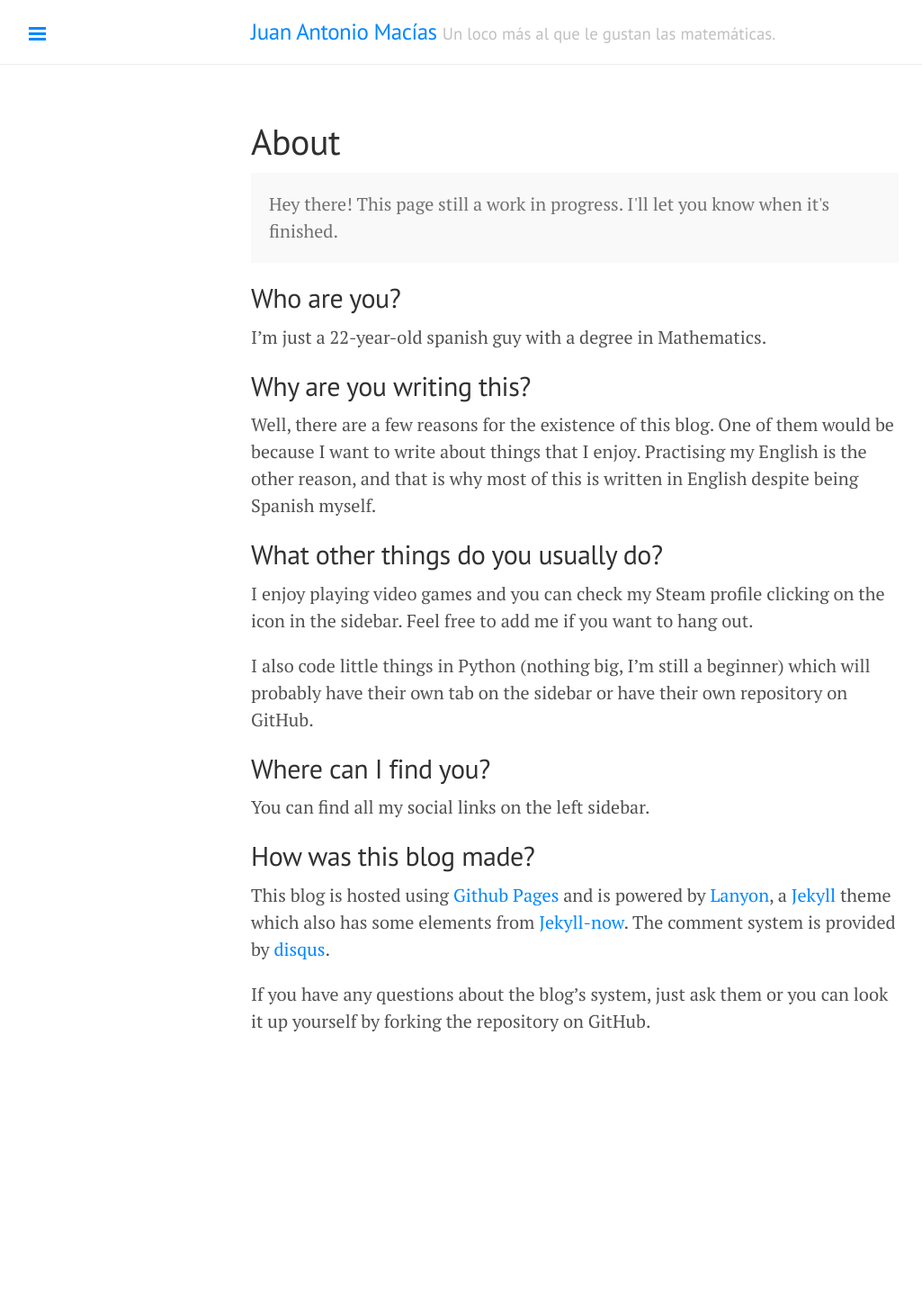
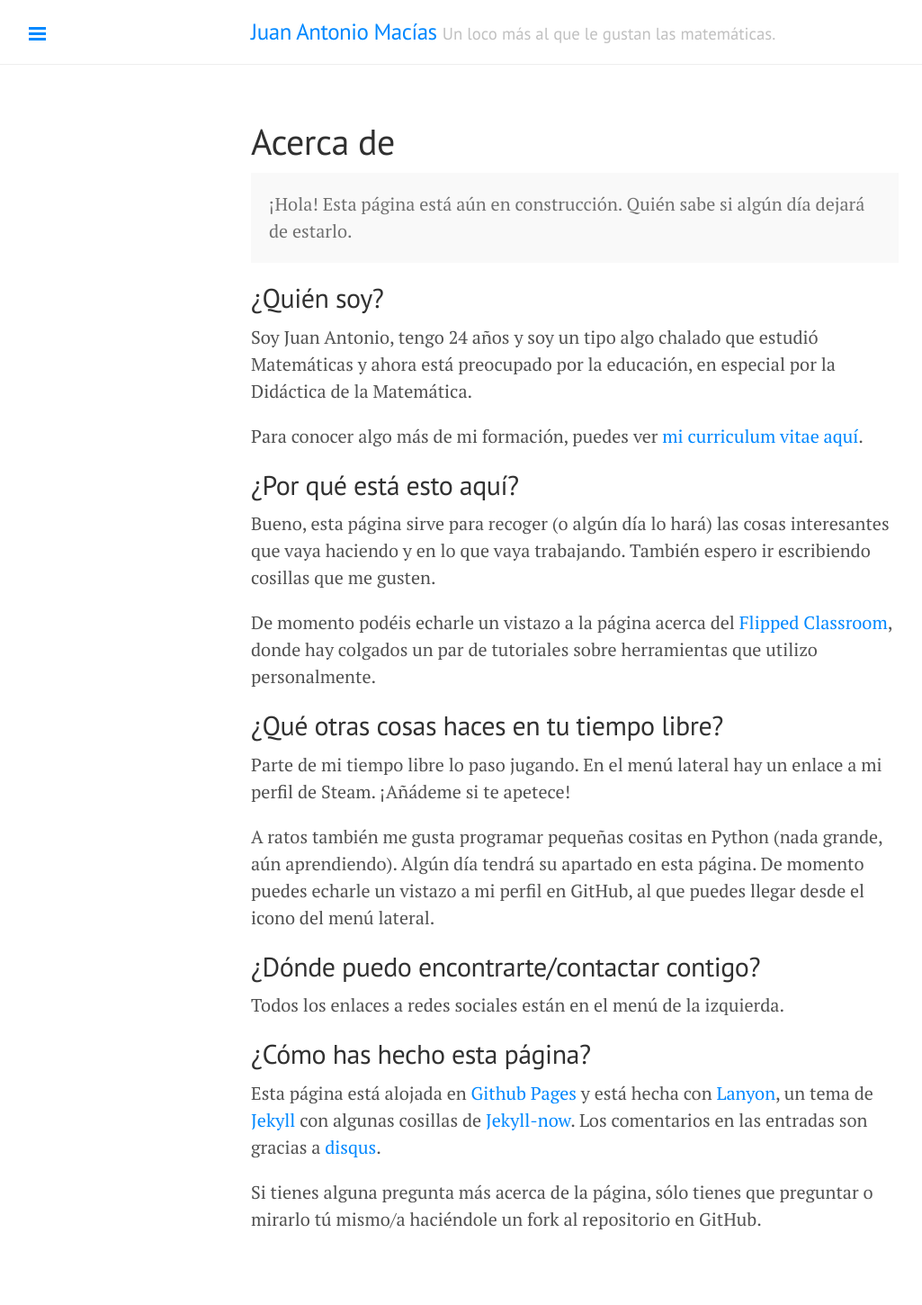
Before and after one commit to JuanMtg/juanmtg.github.io, a Jekyll site: the page built from about.md, in a window 1280 px wide. Shown: the whole page at 90% size, without its empty margins (1-1026 px from the left). Built offline with Jekyll 4.4.1, drawn with Linux system fonts in a browser that asks for light colours; before the commit the page ends 1230 px from its top, so only the background shows below that.

Commit message:
Updated about page and added CV.

```diff
--- a/about.md
+++ b/about.md
@@ -1,36 +1,40 @@
 ---
 layout: page
-title: About
+title: Acerca de
 ---
 
 <p class="message">
-  Hey there! This page still a work in progress. I'll let you know when it's finished.
+ ¡Hola! Esta página está aún en construcción. Quién sabe si algún día dejará de estarlo.
 </p>
 
 
-## Who are you?
-I'm just a 22-year-old spanish guy with a degree in Mathematics.
+## ¿Quién soy?
+Soy Juan Antonio, tengo 24 años y soy un tipo algo chalado que estudió Matemáticas y ahora está preocupado por la educación,
+ en especial por la Didáctica de la Matemática.
 
-## Why are you writing this?
-Well, there are a few reasons for the existence of this blog. One of them would be because I want to
-write about things that I enjoy. Practising my English is the other reason, and that is why most of
-this is written in English despite being Spanish myself.
+Para conocer algo más de mi formación, puedes ver [mi curriculum vitae aquí](http://juanmtg.github.io/CV.pdf).
 
-## What other things do you usually do?
-I enjoy playing video games and you can check my Steam profile clicking on the icon in the sidebar.
-Feel free to add me if you want to hang out.
+## ¿Por qué está esto aquí?
+Bueno, esta página sirve para recoger (o algún día lo hará) las cosas interesantes que vaya haciendo y en lo que vaya
+trabajando. También espero ir escribiendo cosillas que me gusten.
 
-I also code little things in Python (nothing big, I'm still a beginner) which will probably have their
-own tab on the sidebar or have their own repository on GitHub.
+De momento podéis echarle un vistazo a la página acerca del [Flipped Classroom](http://juanmtg.github.io/flippedclassroom),
+donde hay colgados un par de tutoriales sobre herramientas que utilizo personalmente.
 
+## ¿Qué otras cosas haces en tu tiempo libre?
+Parte de mi tiempo libre lo paso jugando. En el menú lateral hay un enlace a mi perfil de Steam. ¡Añádeme si te apetece!
 
-## Where can I find you?
-You can find all my social links on the left sidebar.
+A ratos también me gusta programar pequeñas cositas en Python (nada grande, aún aprendiendo). Algún día tendrá su apartado
+en esta página. De momento puedes echarle un vistazo a mi perfil en GitHub, al que puedes llegar desde el icono del menú
+lateral.
 
-## How was this blog made?
-This blog is hosted using [Github Pages](https://pages.github.com/) and is powered by [Lanyon](https://github.com/poole/lanyon),
-a [Jekyll](http://jekyllrb.com/) theme which also has some elements from [Jekyll-now](https://github.com/barryclark/jekyll-now).
-The comment system is provided by [disqus](https://www.disqus.com).
+## ¿Dónde puedo encontrarte/contactar contigo?
+Todos los enlaces a redes sociales están en el menú de la izquierda.
 
-If you have any questions about the blog's system, just ask them or you can look it up yourself by
-forking the repository on GitHub.
+## ¿Cómo has hecho esta página?
+Esta página está alojada en [Github Pages](https://pages.github.com/) y está hecha con [Lanyon](https://github.com/poole/lanyon),
+un tema de [Jekyll](http://jekyllrb.com/) con algunas cosillas de [Jekyll-now](https://github.com/barryclark/jekyll-now).
+Los comentarios en las entradas son gracias a [disqus](https://www.disqus.com).
+
+Si tienes alguna pregunta más acerca de la página, sólo tienes que preguntar o mirarlo tú mismo/a haciéndole un fork al
+repositorio en GitHub.
```
Also changed, not shown: 1 other file.
